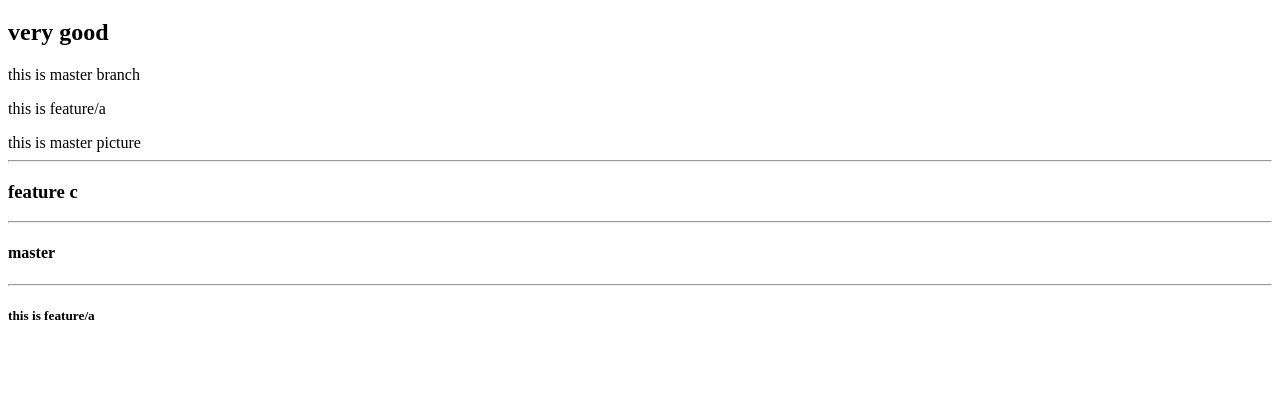
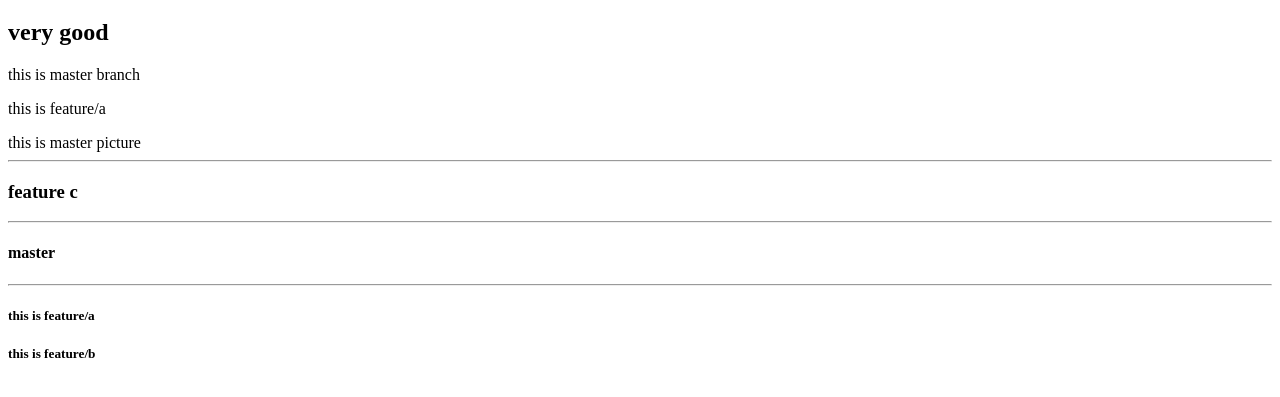
Before and after one commit to s19003045/gitcommand-test, a website: page index.html in a window 1280 px wide. Shown: the part 61-458 px from the top of the page. Drawn offline with Linux system fonts and the light colour scheme.

Commit message:
add feature/b

```diff
--- a/index.html
+++ b/index.html
@@ -24,6 +24,8 @@
 
   <hr>
   <h5>this is feature/a</h5>
+
+  <h5>this is feature/b</h5>
 </body>
 
 </html>
```
